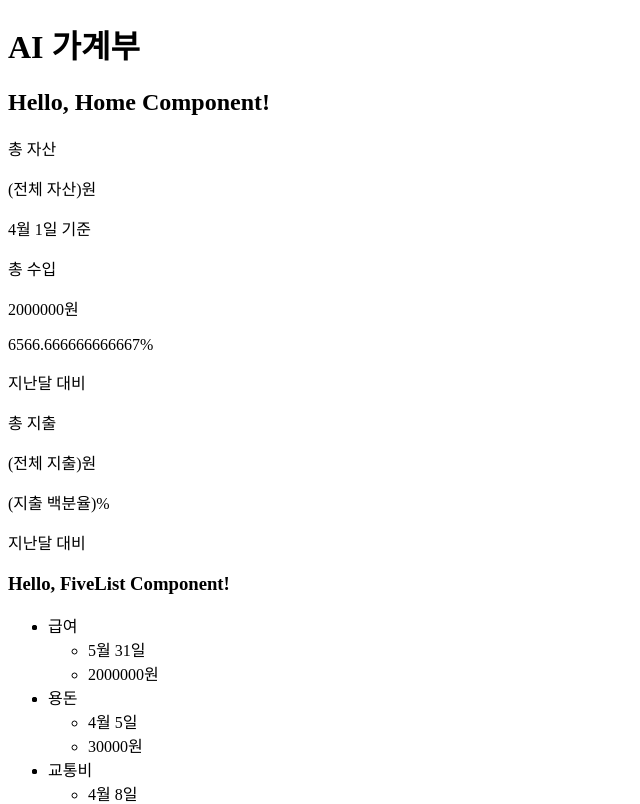
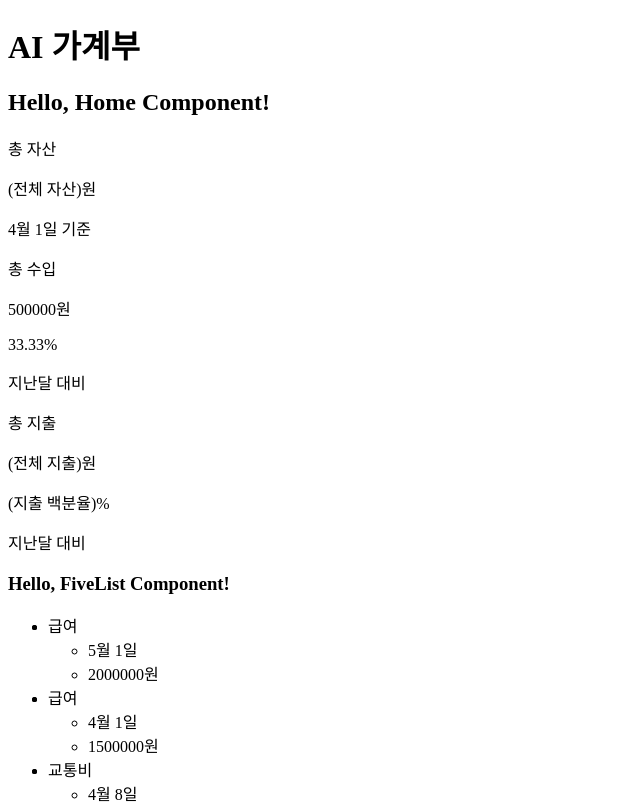
Before and after one commit to SCESecure/AI_Account_Tracker, a React (Vite) app: page / in a window 1280 px wide. Shown: the top 804 px of the page, without its empty margins (0-640 px from the left). Built offline with nearby package versions, Linux system fonts and the light colour scheme.

Commit message:
Income.tsx 구현 완료

```diff
--- a/src/components/Body/Body.tsx
+++ b/src/components/Body/Body.tsx
@@ -33,7 +33,7 @@ export default function Body({ screen }: { screen: ScreenStatus }) {
       id: uuidv4(),
       year: 2026,
       month: 5,
-      day: 31,
+      day: 1,
       category: "급여",
       isExpense: false,
       price: 2000000,
@@ -42,10 +42,10 @@ export default function Body({ screen }: { screen: ScreenStatus }) {
       id: uuidv4(),
       year: 2026,
       month: 4,
-      day: 5,
-      category: "용돈",
+      day: 1,
+      category: "급여",
       isExpense: false,
-      price: 30000,
+      price: 1500000,
     },
     {
       id: uuidv4(),
--- a/src/components/Body/Home/Income.tsx
+++ b/src/components/Body/Home/Income.tsx
@@ -40,8 +40,8 @@ export default function Income({ descList }: { descList: List[] }) {
       <div>
         <p>총 수입</p>
         {/* 여기는 리스트에서 가져와야 함 */}
-        <p>{thisMonthTotal}원</p>
-        <p>{incomePercent}%</p>
+        <p>{thisMonthTotal - lastMonthTotal}원</p>
+        <p>{Math.round(incomePercent * 100) / 100}%</p>
         <p>지난달 대비</p>
       </div>
     </>
```
